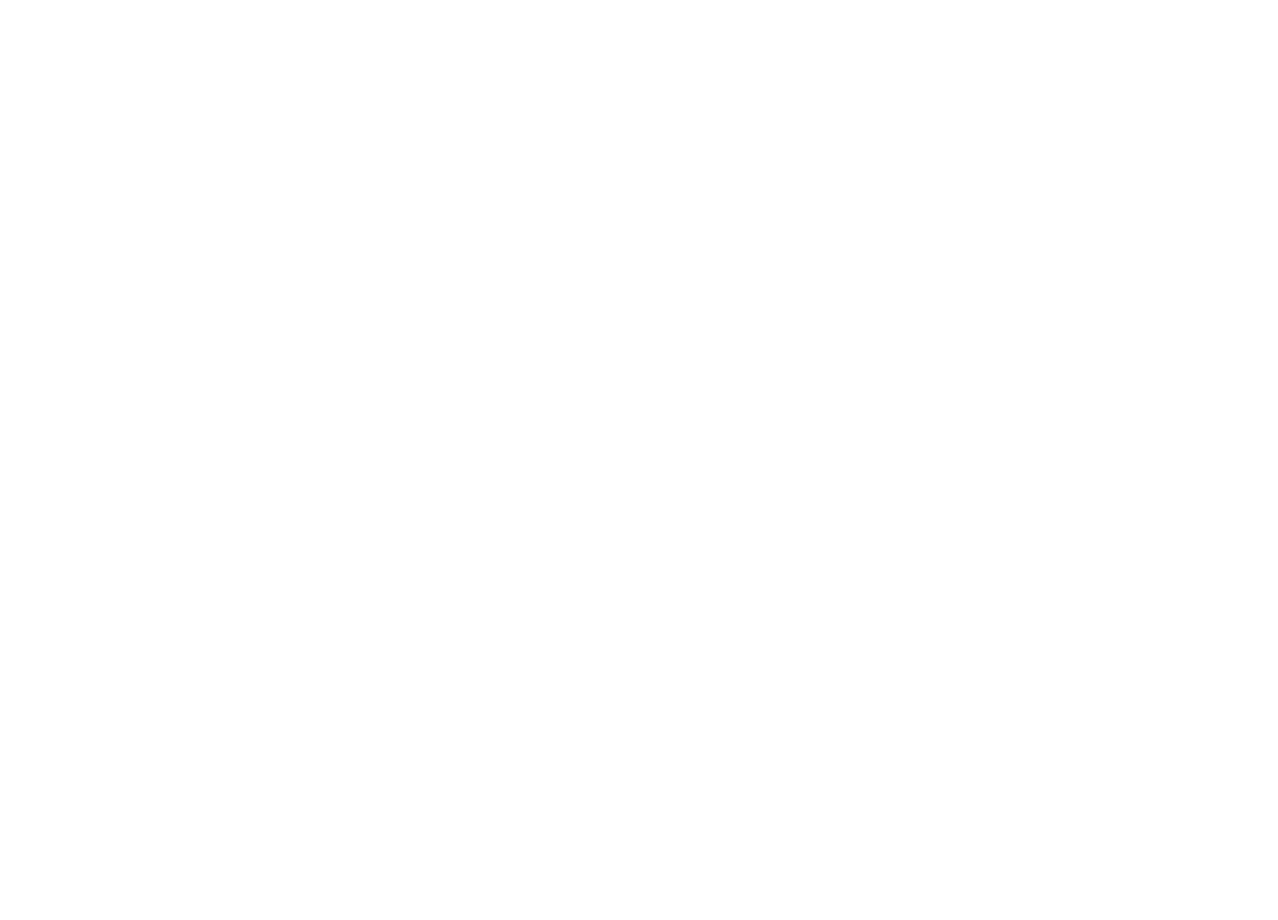
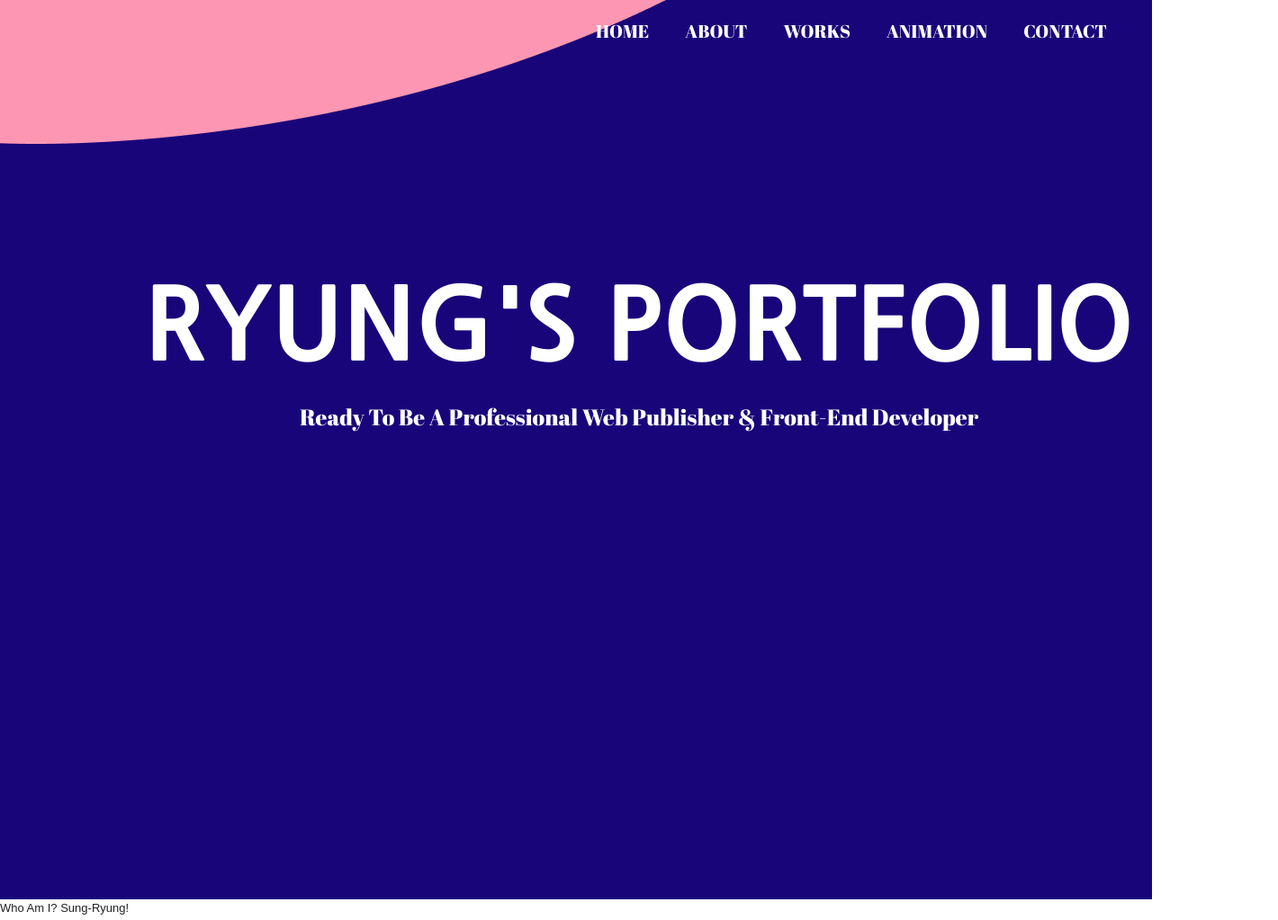
Before and after one commit to sryung1225/Portfolio-2020, a plain HTML site: page index.html in a window 1280 px wide. Shown: the top 1023 px of the page at 90% size, 1420 px wide, since content can reach past the window. Before the commit the page ends 800 px from the top, so only its background shows below. Drawn offline with Linux system fonts and the light colour scheme.

Commit message:
home section1

```diff
--- a/css/reset.css
+++ b/css/reset.css
@@ -0,0 +1,36 @@
+@charset "utf-8";
+
+/* 여백 초기화 */
+body, div, ul, li, dl, dd, dt, ol, h1, h2, h3, h4, h5, h6, input, fieldset, legend, p, select, table, th, td, tr, textarea, button, form, figure, figcaption {margin:0; padding:0;}
+
+/* a 링크 초기화 */
+a {color: #222; text-decoration: none;}
+a:hover {color: #2698cb;}
+
+/* 폰트 초기화 */
+body, input, textarea, select, button, table {font-family: 'Noto Sans KR', AppleSDGothicNeo-Regular,'Malgun Gothic','맑은 고딕',dotum,'돋움',sans-serif; color: #222; font-size: 13px; line-height: 1.5;}
+
+/* 폰트 스타일 초기화 */
+em, address {font-style: normal;}
+
+/* 블릿기호 초기화 */
+ul, li, ol {list-style: none;}
+
+/* 제목 태그 초기화 */
+h1, h2, h3, h4, h5, h6 {font-size: 13px; font-weight: normal;}
+
+/* 버튼 초기화 */
+button {border: 0; }
+
+/* 반응형 이미지 */
+img, video {width: 100%;}
+
+/* clearfix */
+.clearfix {*zoom:1;}
+.clearfix:before, .clearfix:after {display: block; content: ''; line-height: 0;}
+.clearfix:after {clear: both;}
+
+/* IR 효과 */
+.ir_pm {display: block; overflow: hidden; font-size: 0; line-height: 0; text-indent: -9999px;} /* 의미있는 이미지의 대체 텍스트를 제공하는 경우 */
+.ir_wa {display: block; overflow: hidden; position: relative; z-index: -1; width: 100%; height: 100%;} /* 의미있는 이미지의 대체 텍스트로 이미지가 없어도 대체 텍스트를 보여주고자 할 때 */
+.ir_so {overflow: hidden; position: absolute; width: 0; height: 0; line-height: 0; text-indent: -9999px;} /* 대체 텍스트가 아닌 접근성을 위한 숨김 텍스트를 제공할 때 */
--- a/css/style.css
+++ b/css/style.css
@@ -0,0 +1,34 @@
+@charset "utf-8";
+
+/* WebFont */
+@import url('https://fonts.googleapis.com/css2?family=Nanum+Gothic:wght@400;700;800&display=swap');
+@import url('https://fonts.googleapis.com/css2?family=Abril+Fatface&display=swap');
+@font-face {font-family: 'Cafe24Danjunghae'; src: url('https://cdn.jsdelivr.net/gh/projectnoonnu/noonfonts_twelve@1.1/Cafe24Danjunghae.woff') format('woff'); font-weight: normal; font-style: normal;}
+/* font-family: 'Abril Fatface', cursive; */
+/* font-family: 'Nanum Gothic', sans-serif; */
+/* font-family: 'Cafe24Danjunghae'; */
+
+/* layout */
+#nav {background: #19057A;}
+#contents {}
+#section1 {background: #19057A;}
+#section2 {}
+#section3 {}
+#section4 {}
+#section5 {}
+
+/* container : 가운데 영역 */
+.container {position: relative; width: 1420px; height: 1000px; margin: 0 auto; /* background: rgba(255,255,255,0.3); */}
+
+/* bg wave */
+.bg1 {position: absolute; background: url(../img/bg-pink-1.png) no-repeat; width: 750px; height: 160px; z-index: 10;}
+
+/* nav */
+.nav {position: fixed; top: 10px; right: 30px; z-index: 10000;}
+.nav ul {float: right; color: #fff; font-family: 'Abril Fatface', cursive; font-size: 20px;}
+.nav li {float: left; margin: 10px 20px;}
+
+/* section1 : home */
+.home {text-align: center; padding: 35vh 0; /* border: 1px solid #000; */}
+.home h1 {font-size: 110px; color: #fff; font-family: 'Nanum Gothic', sans-serif; font-weight: 800;}
+.home p.desc {font-size: 25px; color: #fff; font-family: 'Abril Fatface', cursive;}
--- a/index.html
+++ b/index.html
@@ -3,6 +3,7 @@
 <head>
     <meta charset="UTF-8">
     <meta name="viewport" content="user-scalable=no, initial-scale=1.0, maximum-scale=1.0, minimum-scale=1.0, width=device-width">
+    <meta http-equiv="X-UA-Compatible" content="ie=edge">
     <meta name="author" content="sryung">
     <meta name="description" content="RYUNG'S PORTFOLIO">
     <meta name="keywords" content="PORTFOLIO, WEBPUBLISHER, HTML5, CSS, JQUERY, JAVASCRIPT">
@@ -12,15 +13,12 @@
     <link rel="stylesheet" href="css/reset.css">
     <link rel="stylesheet" href="css/style.css">
 
-    <!-- 파비콘 -->
+    <!-- favicon -->
     <link rel="shortcut icon" href="icons/favicon.ico">
     <link rel="apple-touch-icon-precomposed" href="icons/favicon_72.png" />
     <link rel="apple-touch-icon-precomposed" sizes="96x96" href="icons/favicon_96.png" />
     <link rel="apple-touch-icon-precomposed" sizes="144x144" href="icons/favicon_144.png" />
     <link rel="apple-touch-icon-precomposed" sizes="192x192" href="icons/favicon_192.png" />
-
-
-    <!-- 웹폰트 -->
 
     <!-- HTLM5shiv ie6~8 -->
     <!--[if lt IE 9]>
@@ -32,6 +30,65 @@
 </head>
 <body>
 
+    <div class="bg1"></div>
+
+    <nav id="nav">
+        <div class="nav clearfix">
+            <ul>
+                <li>HOME</li>
+                <li>ABOUT</li>
+                <li>WORKS</li>
+                <li>ANIMATION</li>
+                <li>CONTACT</li>
+            </ul>
+        </div>
+    </nav>
+
+    <section id="contents">
+        <section id="section1">
+            <div class="container">
+                <div class="home clearfix">
+                    <h1>RYUNG'S PORTFOLIO</h1>
+                    <p class="desc">Ready To Be A Professional Web Publisher & Front-End Developer</p>
+                </div>
+            </div>
+        </section>
+        <!-- section1 : home -->
+
+        <section id="section2">
+            <div class="container">
+                <div class="about">
+                    <h2>Who Am I? Sung-Ryung!</h2>
+                    <div class="object">
+
+                    </div>
+                </div>
+            </div>
+        </section>
+        <!-- section2 : about -->
+
+        <section id="section3">
+            <div class="container">
+                <div class="works"></div>
+            </div>
+        </section>
+        <!-- section3 : works -->
+
+        <section id="section4">
+            <div class="container">
+                <div class="animation"></div>
+            </div>
+        </section>
+        <!-- section4 : animation -->
+
+        <section id="section5">
+            <div class="container">
+                <div class="contact"></div>
+            </div>
+        </section>
+        <!-- section5 : contact -->
+    </section>
+    <!-- contents -->
 
 
 
```
Also changed, not shown: img/bg-pink-1.png (added), 1 other file.
